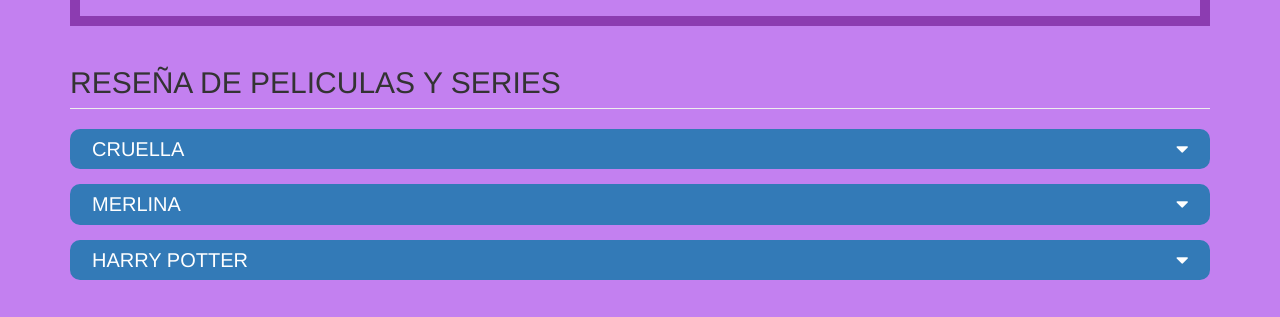
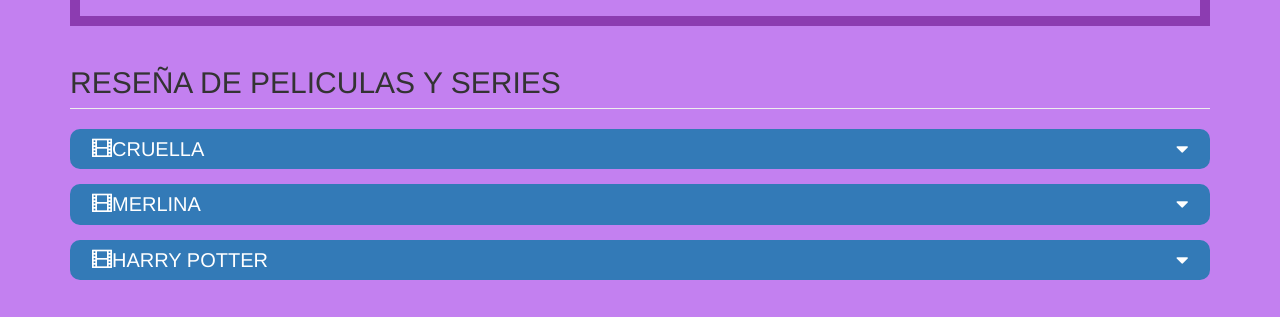
Before and after one commit to VaneAxolotl12/MiBlog, a plain HTML site: page index.html in a window 1280 px wide. Shown: the part 1700-2017 px from the top of the page. Drawn offline with nearby package versions, Linux system fonts and the light colour scheme.

Commit message:
Add files via upload

```diff
--- a/index.html
+++ b/index.html
@@ -54,7 +54,7 @@
     </center>
     <h2 class="page-header" id="movies">RESEÑA DE PELICULAS Y SERIES</h2>
     <div class="bg-primary movie_head" data-toggle="class" data-target="#Cruella">
-        <span class="glyphicon glypicon-film"></span>CRUELLA
+        <span class="glyphicon glyphicon-film"></span>CRUELLA
         <i class="fa fa-sort-desc"></i>
 </div>
 
@@ -73,7 +73,7 @@
 </div>
 
 <div class="bg-primary movie_head" data-toggle="class" data-target="#Merlina">
-    <span class="glyphicon glypicon-film"></span>MERLINA
+    <span class="glyphicon glyphicon-film"></span>MERLINA
     <i class="fa fa-sort-desc"></i>
 </div>
 
@@ -94,7 +94,7 @@
 </div>
 
 <div class="bg-primary movie_head" data-toggle="class" data-target="#HarryPotter">
-    <span class="glyphicon glypicon-film"></span>HARRY POTTER
+    <span class="glyphicon glyphicon-film"></span>HARRY POTTER
     <i class="fa fa-sort-desc"></i>
 </div>
 
```
